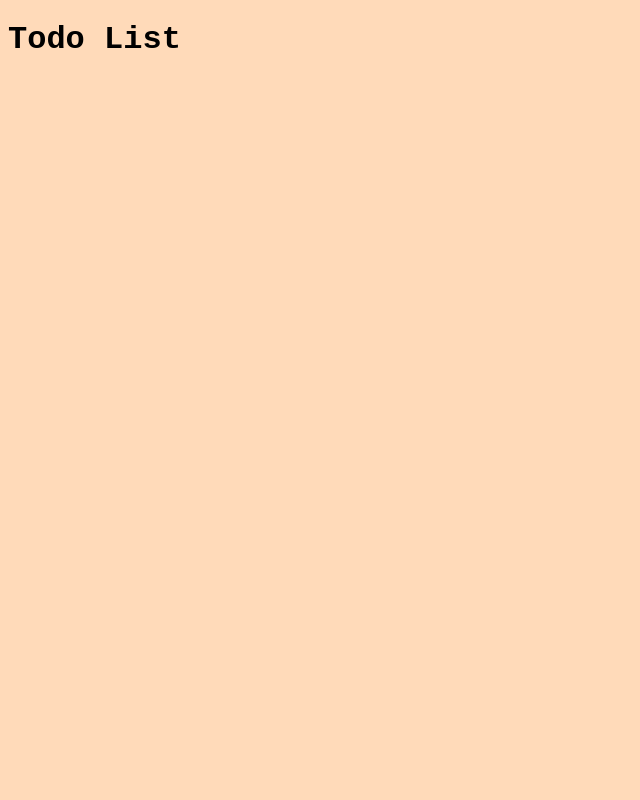
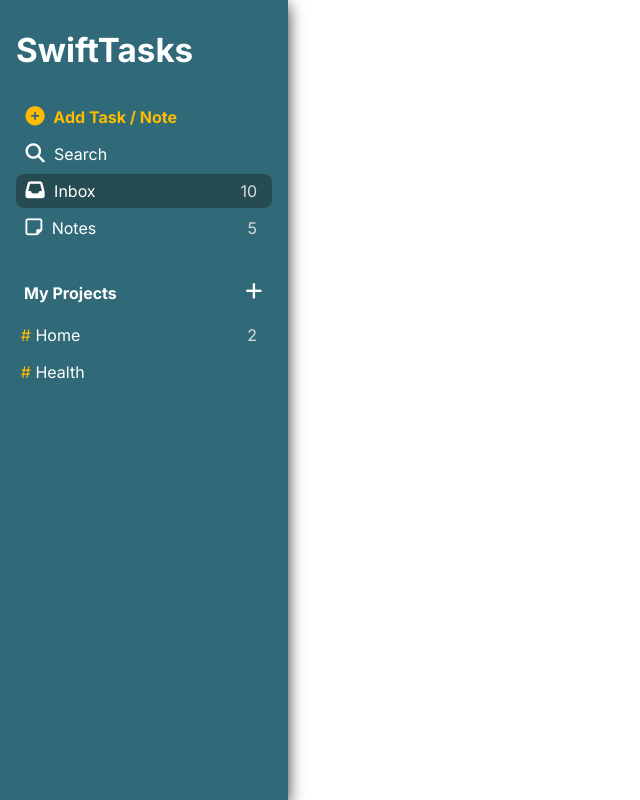
Before and after one commit to Oliver-Ard/todo-list, a website built with webpack: page src/index.html in a window 1280 px wide. Shown: the whole page, without its empty margins (0-640 px from the left). Built offline with nearby package versions, Linux system fonts and the light colour scheme.

Commit message:
Create and design the sidebar

```diff
--- /dev/null
+++ b/src/css/reset.css
@@ -0,0 +1,66 @@
+*,
+*::before,
+*::after {
+	box-sizing: border-box;
+	margin: 0;
+	padding: 0;
+}
+
+/* Prevent font size inflation */
+html {
+	-moz-text-size-adjust: none;
+	-webkit-text-size-adjust: none;
+	text-size-adjust: none;
+}
+
+/* Set core body defaults */
+body {
+	min-height: 100vh;
+	line-height: 1.5;
+}
+
+/* Set shorter line heights on headings and interactive elements */
+h1,
+h2,
+h3,
+h4,
+button,
+input,
+label {
+	line-height: 1.1;
+}
+
+/* Balance text wrapping on headings */
+h1,
+h2,
+h3,
+h4 {
+	text-wrap: balance;
+}
+
+/* Inherit fonts for inputs and buttons */
+input,
+button,
+textarea,
+select {
+	font: inherit;
+}
+
+/* Remove the underline for links and inherits the color */
+a {
+	color: inherit;
+	text-decoration: none;
+}
+
+/* Remove list styles on ul, ol elements with a list role, which suggests default styling will be removed */
+ul,
+ol {
+	list-style: none;
+}
+
+/* Make images easier to work with */
+img,
+picture {
+	max-width: 100%;
+	display: block;
+}
--- /dev/null
+++ b/src/css/sidebar.css
@@ -0,0 +1,135 @@
+#sidebar {
+	background: var(--clr-primary);
+	color: var(--clr-light);
+	width: 18rem;
+	min-height: 100vh;
+	box-shadow: var(--box-shadow);
+
+	transition: transform 0.3s ease-in-out;
+}
+
+#sidebar .navigation-btns {
+	padding: 2rem 1rem;
+
+	display: flex;
+	flex-direction: row-reverse;
+	justify-content: space-between;
+	gap: 0.6rem;
+
+	position: sticky;
+	top: 0;
+}
+
+#sidebar .logo {
+	font-size: var(--font-size-800);
+}
+
+#sidebar ul li {
+	margin-bottom: 0.2rem;
+}
+
+/* --Sidebar Buttons-- */
+#sidebar button {
+	background: transparent;
+	color: var(--clr-light);
+	border-radius: var(--border-radius);
+	transition: box-shadow 0.2s ease;
+}
+
+#sidebar button:focus {
+	outline: 0;
+	box-shadow: var(--button-box-shadow-light);
+}
+
+#sidebar button:active {
+	opacity: 0.85;
+}
+
+#sidebar button:not(.slider-btn, .add-project-btn) {
+	width: 100%;
+	text-align: left;
+}
+
+#sidebar button:hover:not(.slider-btn, .add-project-btn) {
+	background: var(--clr-overlay-3);
+}
+
+#sidebar .slider-btn {
+	display: none;
+	align-self: flex-start;
+}
+
+#sidebar .task-btn {
+	color: var(--clr-secondary);
+	font-weight: 700;
+}
+
+#sidebar .inbox-btn {
+	position: relative;
+}
+
+#sidebar .notes-btn {
+	position: relative;
+}
+
+#sidebar .buttons-list {
+	margin: 2rem 0;
+}
+
+/* Projects Buttons */
+#sidebar .wrapper-my-projects {
+	position: relative;
+	margin-bottom: 0.5rem;
+}
+
+#sidebar .my-projects-btn {
+	font-weight: 700;
+	padding-left: 0.5rem;
+}
+
+#sidebar .add-project-btn {
+	position: absolute;
+	top: 4px;
+	right: 5px;
+	padding: 0;
+}
+
+#sidebar .add-project-btn:focus {
+	box-shadow: none;
+	color: var(--clr-secondary);
+}
+
+#sidebar .project-btn {
+	position: relative;
+}
+
+#sidebar .project-btn::before {
+	content: "# ";
+	color: var(--clr-secondary);
+}
+
+/* Number of todos/notes for each section */
+#sidebar .project-btn::after,
+#sidebar .inbox-btn::after,
+#sidebar .notes-btn::after {
+	content: attr(data-content);
+	color: var(--clr-grey);
+
+	position: absolute;
+	right: 15px;
+}
+
+/* JS CLASSES */
+
+#sidebar.active {
+	transform: translateX(0);
+}
+
+/* Selected button  */
+#sidebar button.active {
+	background: var(--clr-overlay-2);
+}
+
+#sidebar button.active:hover {
+	background-color: var(--clr-overlay-2);
+}
--- /dev/null
+++ b/src/css/utility-classes.css
@@ -0,0 +1,8 @@
+.container {
+	width: min(85%, 80rem);
+	margin: 3rem auto 0;
+}
+
+.wrapper {
+	flex: 1;
+}
--- a/src/index.html
+++ b/src/index.html
@@ -3,13 +3,87 @@
 	<head>
 		<meta charset="UTF-8" />
 		<meta name="viewport" content="width=device-width, initial-scale=1.0" />
+		<link rel="preconnect" href="https://fonts.googleapis.com" />
+		<link rel="preconnect" href="https://fonts.gstatic.com" crossorigin />
+		<link
+			href="https://fonts.googleapis.com/css2?family=Inter:wght@100..900&display=swap"
+			rel="stylesheet" />
 		<script
 			src="https://kit.fontawesome.com/1c4826088d.js"
 			crossorigin="anonymous"></script>
 		<link rel="icon" href="images/favicon.png" />
-		<title>ToDo List</title>
+		<title>SwiftTasks</title>
 	</head>
+
 	<body>
-		<h1>Todo List</h1>
+		<aside id="sidebar" data-element="sidebar">
+			<nav class="navigation-btns">
+				<!-- Slider Button -->
+				<button data-element="slider-btn" class="slider-btn">
+					<i class="fa-solid fa-sliders"></i>
+				</button>
+				<div class="wrapper">
+					<h1 class="logo">SwiftTasks</h1>
+					<!-- Sidebar Buttons -->
+					<ul class="buttons-list">
+						<li>
+							<button data-element="task-btn" class="task-btn">
+								<i class="fa-solid fa-circle-plus"></i> Add Task / Note
+							</button>
+						</li>
+						<li>
+							<button data-element="search-btn" class="search-btn">
+								<i class="fa-solid fa-magnifying-glass"></i> Search
+							</button>
+						</li>
+						<li>
+							<button
+								data-element="inbox-btn"
+								data-content="10"
+								class="inbox-btn active">
+								<i class="fa-solid fa-inbox"></i> Inbox
+							</button>
+						</li>
+						<li>
+							<button
+								data-element="notes-btn"
+								data-content="5"
+								class="notes-btn">
+								<i class="fa-regular fa-note-sticky"></i> Notes
+							</button>
+						</li>
+					</ul>
+					<!-- Projects Buttons -->
+					<div class="wrapper-my-projects">
+						<button data-element="my-projects-btn" class="my-projects-btn">
+							My Projects
+						</button>
+						<button data-element="add-project-btn" class="add-project-btn">
+							<i class="fa-solid fa-plus"></i>
+						</button>
+					</div>
+
+					<ul data-element="projects">
+						<li>
+							<button
+								data-element="project-btn"
+								data-content="2"
+								class="project-btn">
+								Home
+							</button>
+						</li>
+						<li>
+							<button data-element="project-btn" class="project-btn">
+								Health
+							</button>
+						</li>
+					</ul>
+				</div>
+			</nav>
+		</aside>
+
+		<main id="content">
+			<section id="inbox" class="container"></section>
+		</main>
 	</body>
 </html>
--- a/src/index.js
+++ b/src/index.js
@@ -1 +1,20 @@
 import "./main.css";
+
+class App {
+	constructor() {
+		this.#loadEventListeners();
+	}
+
+	#toggleSidebar() {
+		const sidebar = document.querySelector("[data-element = 'sidebar']");
+		sidebar.classList.toggle("active");
+	}
+
+	#loadEventListeners() {
+		const sliderBtn = document.querySelector("[data-element = 'slider-btn']");
+
+		sliderBtn.addEventListener("click", this.#toggleSidebar);
+	}
+}
+
+const app = new App();
--- a/src/main.css
+++ b/src/main.css
@@ -1,4 +1,97 @@
+@import "./css/reset.css";
+@import "./css/utility-classes.css";
+@import "./css/sidebar.css";
+
+/* VARIABLES */
+:root {
+	--ff-body: "Inter", sans-serif;
+
+	--font-size-200: 0.694rem;
+	--font-size-300: 0.833rem;
+	--font-size-400: 1rem;
+	--font-size-500: 1.2rem;
+	--font-size-600: 1.44rem;
+	--font-size-700: 1.728rem;
+	--font-size-800: 2.074rem;
+	--font-size-900: 2.488rem;
+	--font-size-1000: 2.986rem;
+
+	--clr-primary: #306a79;
+	--clr-secondary: #ffbb01;
+	--clr-dark: #1b1818;
+	--clr-grey: #d9dcdd;
+	--clr-light: #fff;
+
+	--clr-overlay: rgb(0, 0, 0, 0.85);
+	--clr-overlay-2: rgba(32, 47, 48, 0.522);
+	--clr-overlay-3: #e3fdfd53;
+
+	--box-shadow: 0px 5px 15px 0 rgba(0, 0, 0, 0.8);
+
+	--button-box-shadow-light: 0 0 0 2px rgba(255, 255, 255, 0.635);
+	--button-box-shadow-dark: 0 0 0 2px rgba(0, 0, 0, 0.635);
+
+	--border-radius: 8px;
+}
+
+/* GENERAL STYLES */
+html {
+	scrollbar-width: thin;
+	scrollbar-color: var(--clr-primary) var(--clr-grey);
+	scroll-behavior: smooth;
+}
+
 body {
-	font-family: "Courier New", Courier, monospace;
-	background: peachpuff;
+	font-family: var(--ff-body);
+	display: flex;
 }
+
+main {
+	flex: 1;
+}
+
+h1 {
+	font-size: var(--font-size-1000);
+}
+
+h2 {
+	font-size: var(--font-size-900);
+}
+
+h3 {
+	font-size: var(--font-size-800);
+}
+
+h4 {
+	font-size: var(--font-size-700);
+}
+
+button {
+	display: inline-block;
+	cursor: pointer;
+	border: none;
+	padding: 0.3em;
+}
+
+i {
+	font-size: var(--font-size-500);
+	margin: 0 0.3rem;
+}
+
+/* MEDIA QUERIES */
+@media only screen and (max-width: 768px) {
+	.container {
+		padding-left: 5rem;
+		width: min(95%, 80rem);
+	}
+
+	/* --Sidebar-- */
+	#sidebar {
+		position: fixed;
+		transform: translateX(-14rem);
+	}
+
+	#sidebar .slider-btn {
+		display: block;
+	}
+}
```
